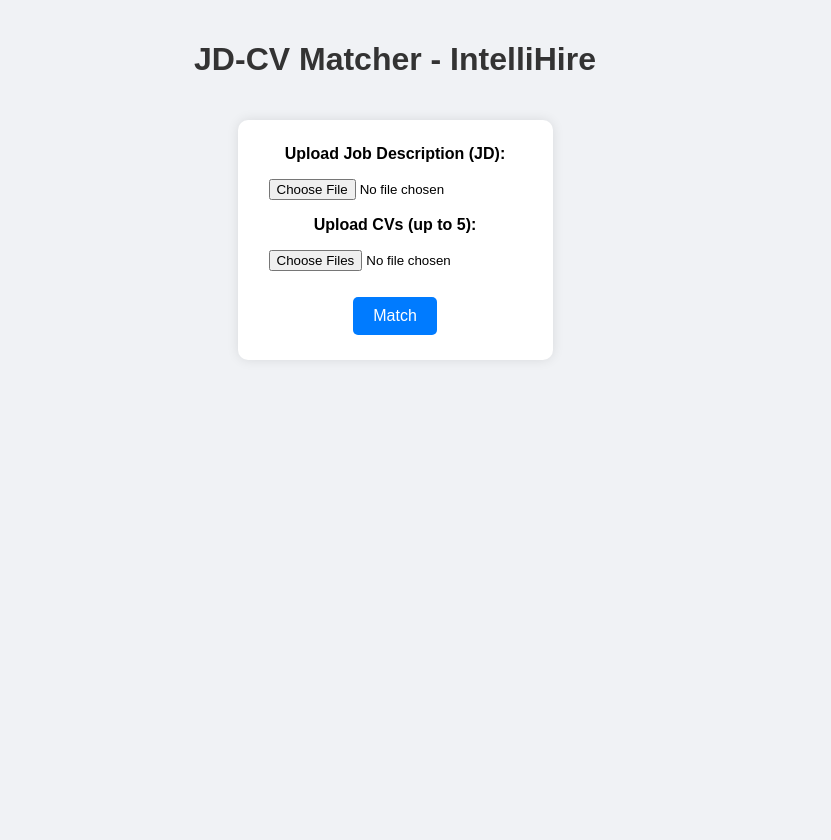
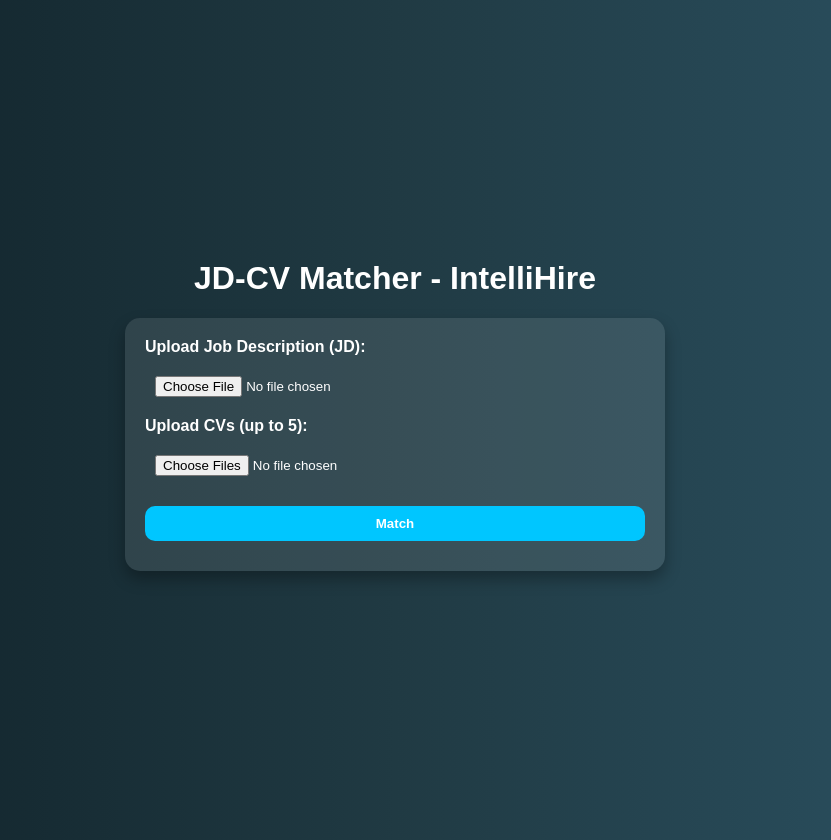
Before and after one commit to harshitsaxenaa/JD_CV-Matching-System, a plain HTML site: page frontend/index.html in a window 1280 px wide. Shown: the whole page, without its empty margins (245-1076 px from the left). Before the commit the page ends 800 px from the top, so only its background shows below. Drawn offline with Linux system fonts and the light colour scheme.

Commit message:
Update index.html

```diff
--- a/frontend/index.html
+++ b/frontend/index.html
@@ -6,68 +6,80 @@
   <meta name="viewport" content="width=device-width, initial-scale=1.0">
   <style>
         body {
+            margin: 0;
             font-family: Arial, sans-serif;
-      background-color: #f0f2f5;
-      margin: 0;
+            background: linear-gradient(to right, #0f2027, #203a43, #2c5364);
+            color: white;
+            display: flex;
+            flex-direction: column;
+            align-items: center;
+            justify-content: center;
+            min-height: 100vh;
             padding: 20px;
-      text-align: center;
+        }
+        h1 {
+            animation: fadeIn 2s ease-in-out;
+        }
+        form {
+            background: rgba(255, 255, 255, 0.1);
+            padding: 20px;
+            border-radius: 15px;
+            box-shadow: 0 8px 16px rgba(0,0,0,0.3);
+            animation: slideIn 2s ease;
+            width: 100%;
+            max-width: 500px;
+        }
+        input, button {
+            margin: 10px 0;
+            padding: 10px;
+            border-radius: 10px;
+            border: none;
+            width: 100%;
+        }
+        button {
+            background: #00c6ff;
+            color: white;
+            cursor: pointer;
+            font-weight: bold;
+        }
+        #result {
+            margin-top: 30px;
+            width: 100%;
+            max-width: 700px;
+            animation: fadeIn 1s ease-in-out;
+        }
+        table {
+            width: 100%;
+            border-collapse: collapse;
+            background: rgba(255, 255, 255, 0.1);
+            color: white;
+            border-radius: 10px;
+            overflow: hidden;
+            box-shadow: 0 0 10px rgba(0,0,0,0.2);
+        }
+        th, td {
+            padding: 12px 15px;
+            border: 1px solid #ccc;
+            text-align: left;
+        }
+        th {
+            background-color: #1f3b4d;
+        }
+        tr:nth-child(even) {
+            background-color: rgba(255, 255, 255, 0.05);
+        }
+        tr:hover {
+            background-color: rgba(255, 255, 255, 0.1);
         }
 
-    h1 {
-      color: #333;
+        @keyframes fadeIn {
+            from { opacity: 0; transform: translateY(-20px); }
+            to { opacity: 1; transform: translateY(0); }
         }
 
-    form {
-      background-color: #fff;
-      padding: 25px;
-      border-radius: 10px;
-      box-shadow: 0 0 12px rgba(0, 0, 0, 0.1);
-      display: inline-block;
-      margin-top: 20px;
-    }
-
-    input[type="file"] {
-      margin: 10px 0;
-      padding: 6px;
-    }
-
-    button {
-      padding: 10px 20px;
-      font-size: 16px;
-      background-color: #007bff;
-      border: none;
-      border-radius: 5px;
-      color: white;
-      cursor: pointer;
-      margin-top: 10px;
-    }
-
-    button:hover {
-      background-color: #0056b3;
-    }
-
-    #result {
-      margin-top: 30px;
-    }
-
-    table {
-      margin: 0 auto;
-      border-collapse: collapse;
-      width: 80%;
-    }
-
-    th, td {
-      padding: 12px 16px;
-      border: 1px solid #ccc;
-    }
-
-    th {
-      background-color: #007bff;
-      color: white;
-    }
-
-    td {
-      background-color: #fff;
+        @keyframes slideIn {
+            from { opacity: 0; transform: translateX(-30px); }
+            to { opacity: 1; transform: translateX(0); }
         }
     </style>
 </head>
```
Lines whose indentation alone changed are shown as unchanged.
